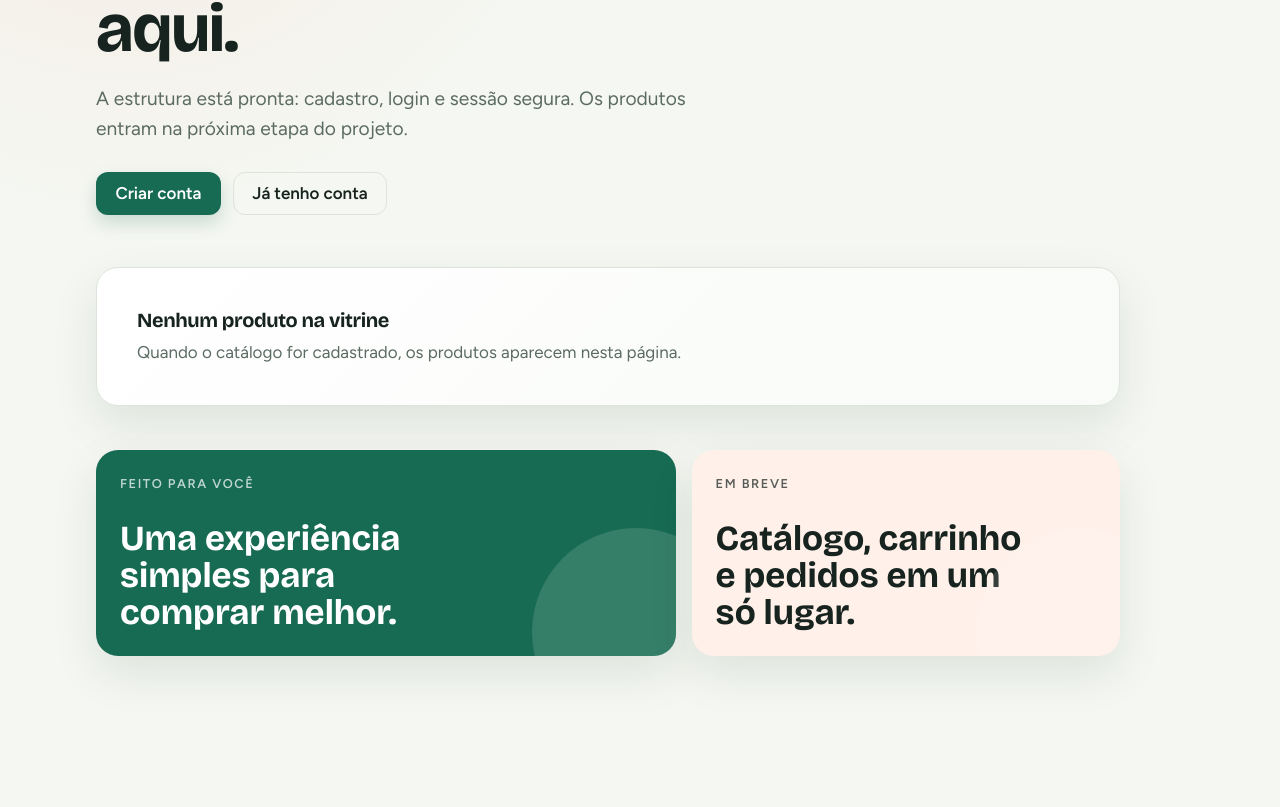
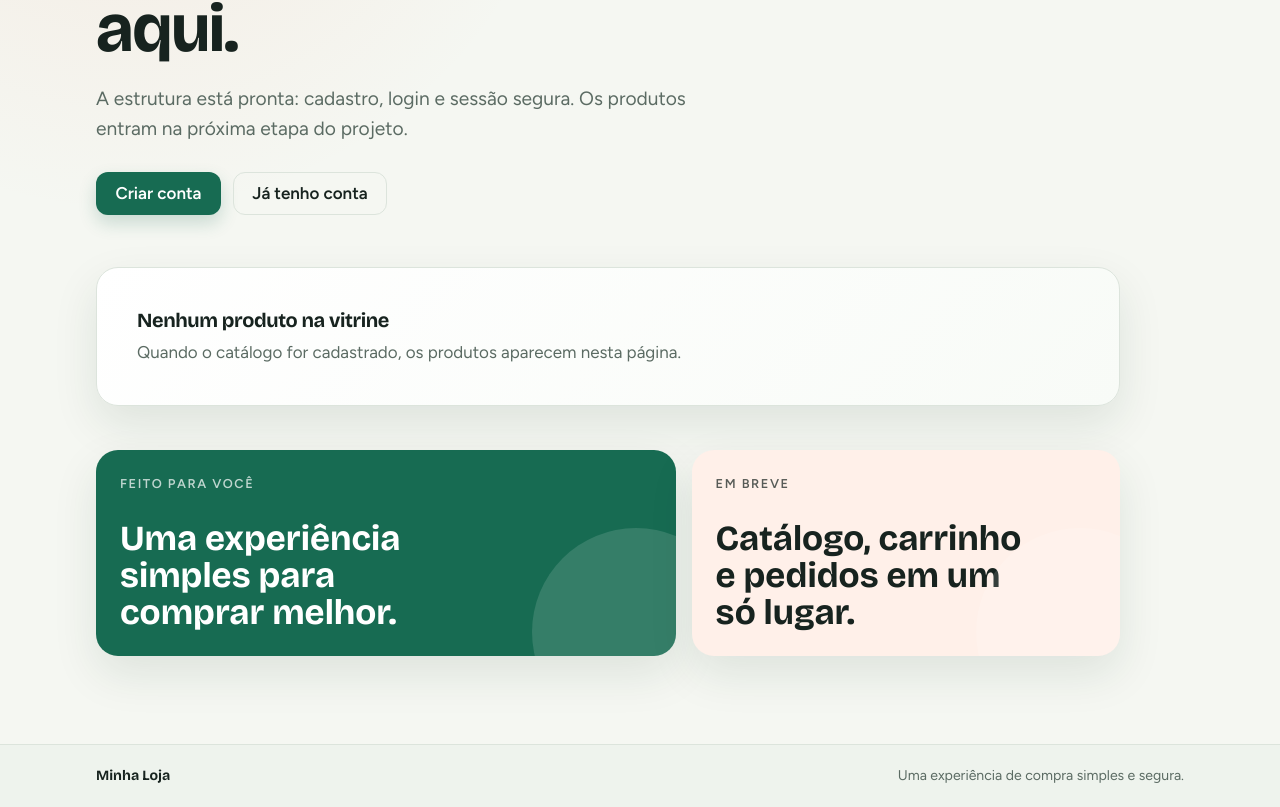
Before and after one commit to juniordev830/site-e-commerce-, a React (Vite) app in the folder frontend/: page / in a window 1280 px wide. Shown: the part 234-1041 px from the top of the page. Before the commit the page ends 978 px from the top, so only its background shows below. Built offline with nearby package versions, Linux system fonts and the light colour scheme; no server answers.

Commit message:
feat: add polished storefront footer

```diff
--- a/frontend/src/components/Layout.tsx
+++ b/frontend/src/components/Layout.tsx
@@ -36,6 +36,12 @@ export function Layout() {
       <main className="container main">
         <Outlet />
       </main>
+      <footer className="site-footer">
+        <div className="container footer-inner">
+          <span>{STORE_NAME}</span>
+          <span>Uma experiência de compra simples e segura.</span>
+        </div>
+      </footer>
     </>
   );
 }
--- a/frontend/src/styles.css
+++ b/frontend/src/styles.css
@@ -130,6 +130,27 @@ a {
 
 .main {
   padding-block: clamp(2.5rem, 8vw, 5.5rem);
+  min-height: calc(100vh - 9rem);
+}
+
+.site-footer {
+  border-top: 1px solid var(--line);
+  background: #eef3ed;
+  color: var(--muted);
+  font-size: 0.88rem;
+}
+
+.footer-inner {
+  display: flex;
+  justify-content: space-between;
+  gap: 1rem;
+  padding-block: 1.25rem;
+}
+
+.footer-inner span:first-child {
+  color: var(--ink);
+  font-family: var(--font-display);
+  font-weight: 700;
 }
 
 /* Botões */
@@ -373,6 +394,7 @@ a {
   .main { padding-block: 2.5rem; }
   .hero-showcase { grid-template-columns: 1fr; }
   .showcase-card { min-height: 10rem; }
+  .footer-inner { align-items: flex-start; flex-direction: column; }
 }
 
 @media (prefers-reduced-motion: reduce) {
```
